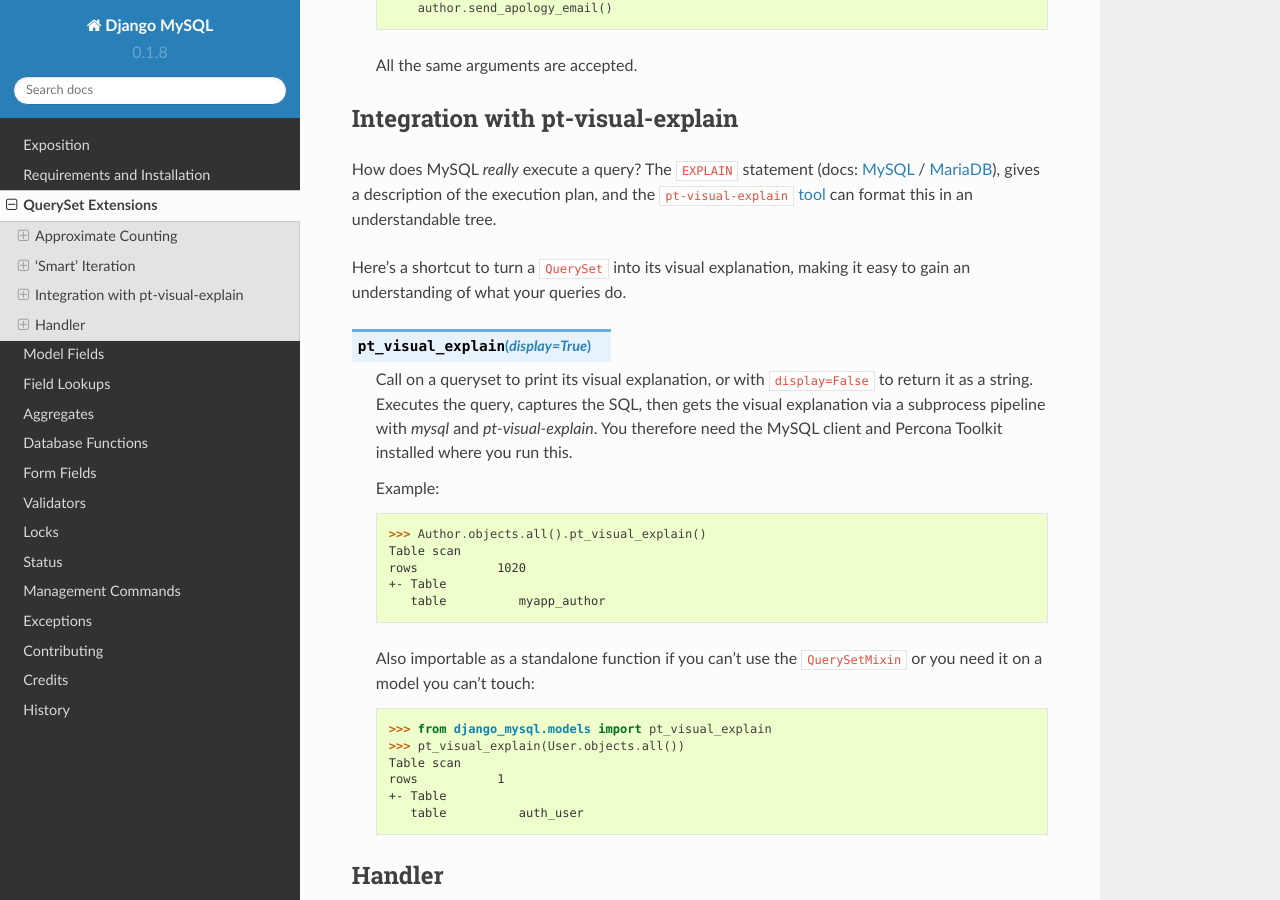
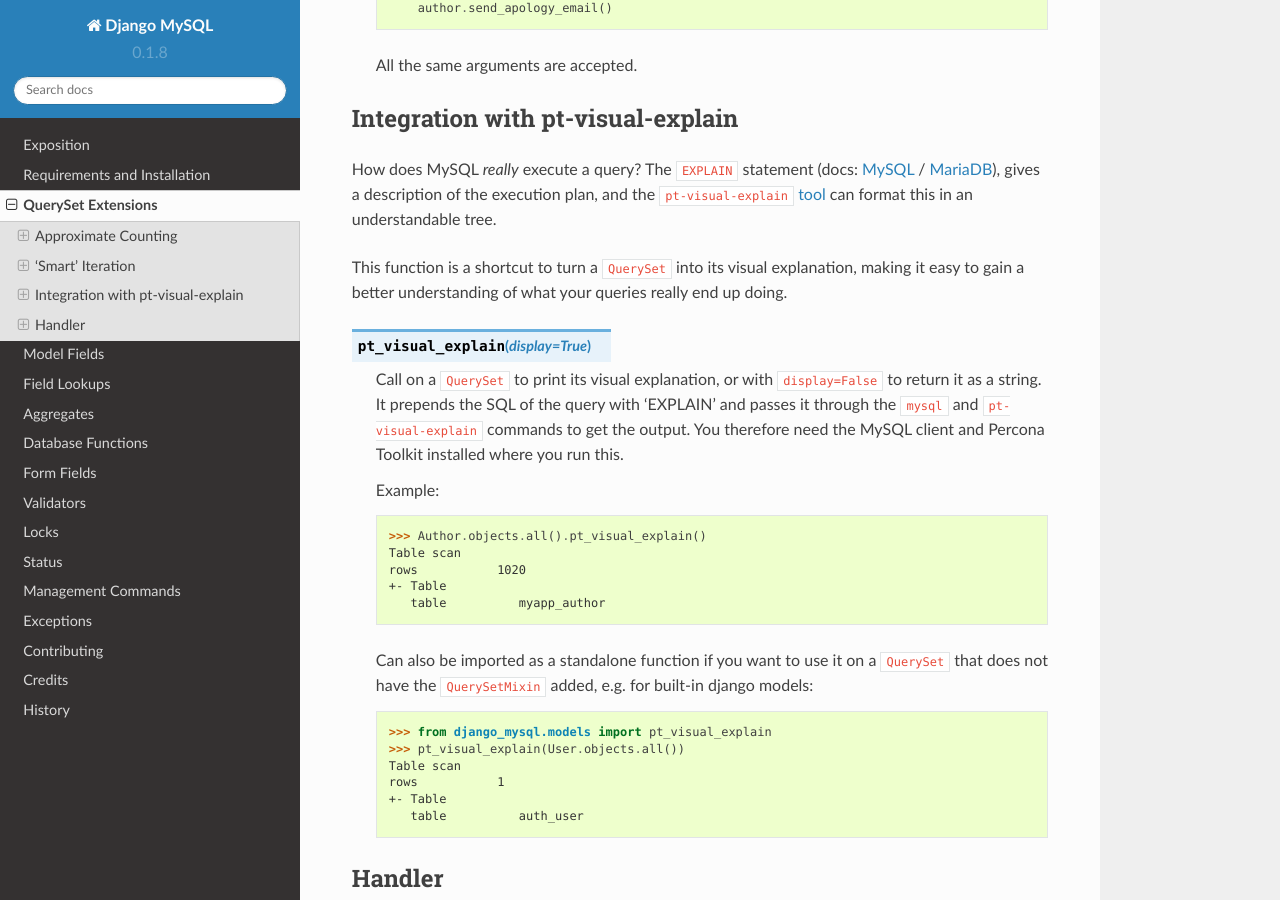
Before and after one commit to adamchainz/django-mysql, a Sphinx documentation site: the page built from docs/queryset_extensions.rst, in a window 1280 px wide and 900 px high, scrolled down 5176 px. Built offline with Sphinx 7.4.7 and the Read the Docs theme 2.0.0, drawn with Linux system fonts in a browser that asks for light colours.

Commit message:
pt_visual_explain docs update

```diff
--- a/docs/queryset_extensions.rst
+++ b/docs/queryset_extensions.rst
@@ -294,16 +294,17 @@
 `tool <http://www.percona.com/doc/percona-toolkit/2.2/pt-visual-explain.html>`_
 can format this in an understandable tree.
 
-Here's a shortcut to turn a ``QuerySet`` into its visual explanation, making it
-easy to gain an understanding of what your queries do.
+This function is a shortcut to turn a ``QuerySet`` into its visual explanation,
+making it easy to gain a better understanding of what your queries really end
+up doing.
 
 .. method:: pt_visual_explain(display=True)
 
-    Call on a queryset to print its visual explanation, or with
-    ``display=False`` to return it as a string. Executes the query, captures
-    the SQL, then gets the visual explanation via a subprocess pipeline with
-    `mysql` and `pt-visual-explain`. You therefore need the MySQL client and
-    Percona Toolkit installed where you run this.
+    Call on a ``QuerySet`` to print its visual explanation, or with
+    ``display=False`` to return it as a string. It prepends the SQL of the
+    query with 'EXPLAIN' and passes it through the ``mysql`` and
+    ``pt-visual-explain`` commands to get the output. You therefore need the
+    MySQL client and Percona Toolkit installed where you run this.
 
     Example::
 
@@ -313,8 +314,9 @@
         +- Table
            table          myapp_author
 
-    Also importable as a standalone function if you can't use the
-    ``QuerySetMixin`` or you need it on a model you can't touch::
+    Can also be imported as a standalone function if you want to use it on a
+    ``QuerySet`` that does not have the ``QuerySetMixin`` added, e.g. for
+    built-in django models::
 
         >>> from django_mysql.models import pt_visual_explain
         >>> pt_visual_explain(User.objects.all())
```
